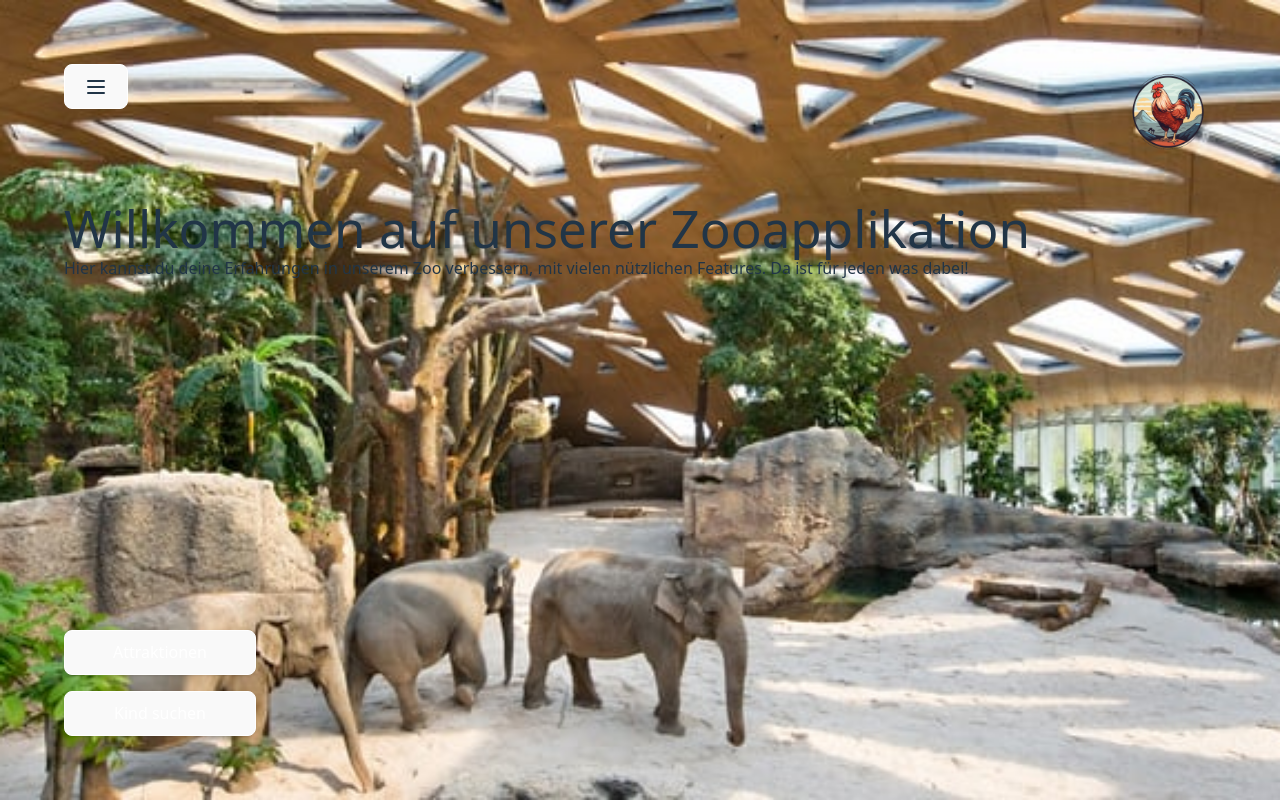
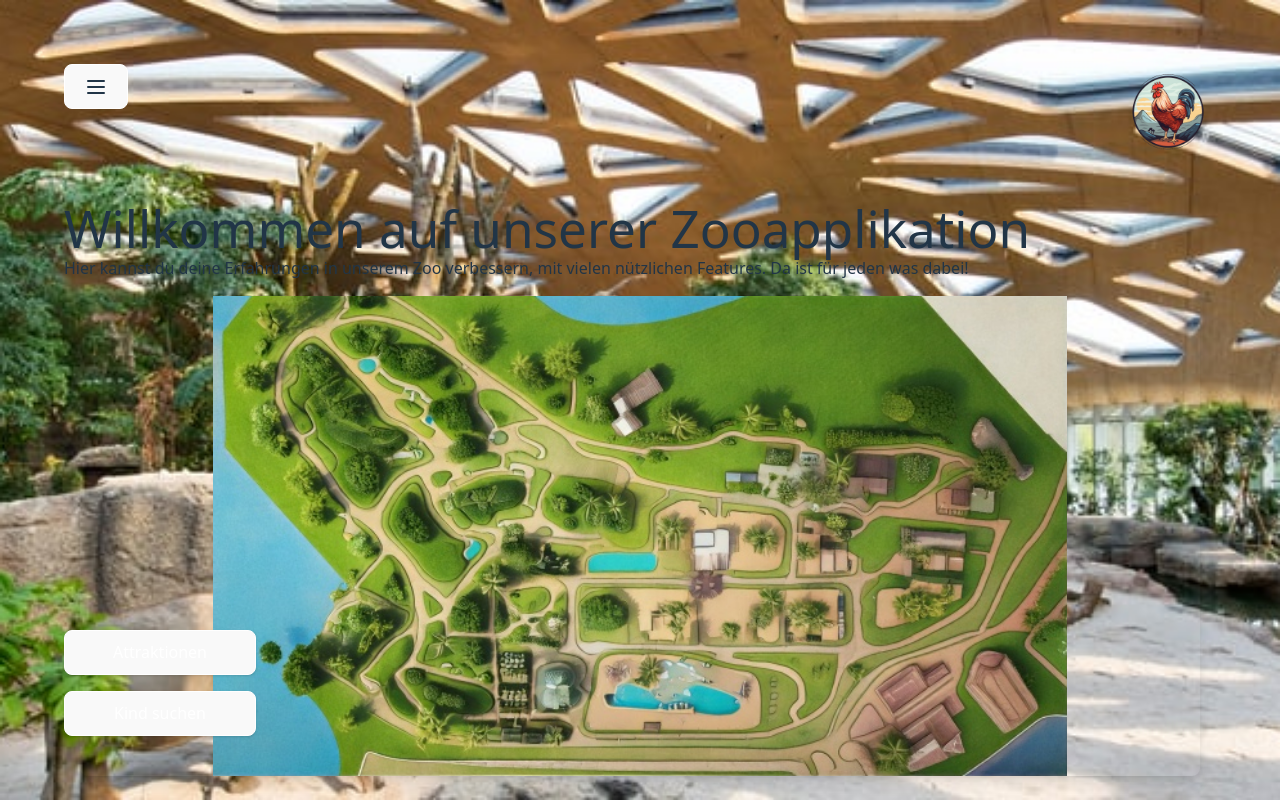
Before and after one commit to Stiwyy/ZooApplikation-SCRUM, a React (Vite) app: page / in a window 1280 px wide. Built offline with nearby package versions, Linux system fonts and the light colour scheme.

Commit message:
added zooplan and fixed some oopsies

```diff
--- a/src/App.jsx
+++ b/src/App.jsx
@@ -9,16 +9,23 @@ import Impressum from "./components/Impressum.jsx";
 import Datenschutzerklaerung from "./components/Datenschutzerklaerung.jsx";
 import Attraktionen from "./components/Attraktionen.jsx"
 import Map from "./components/Map.jsx";
+import ZooMap from "./assets/zoomap.jpg"
+
 
 function App() {
     const [activeComponent, setActiveComponent] = useState("Home");
 
     useEffect(() => {
         document.title = "Zoo Zürich";
-        document.querySelector("link[rel~='icon']")?.setAttribute("href", "/favicon.png") || document.head.appendChild(Object.assign(document.createElement("link"), {
-            rel: "icon",
-            href: "/favicon.png"
-        }));
+        const link = document.querySelector("link[rel~='icon']");
+        if (link) {
+            link.setAttribute("href", ZooLogo);
+        } else {
+            const newLink = document.createElement("link");
+            newLink.rel = "icon";
+            newLink.href = ZooLogo;
+            document.head.appendChild(newLink);
+        }
     }, []);
 
 
@@ -40,6 +47,7 @@ function App() {
             </div>
         </div>
 
+
         <div>
             {activeComponent === "Qrcode" && <QrCode/>}
             {activeComponent === "Home" && <Home/>}
@@ -48,6 +56,7 @@ function App() {
             {activeComponent === "Attraktionen" && <Attraktionen/>}
             {activeComponent === "Map" && <Map/>}
         </div>
+
 
         {!(activeComponent === "Datenschutzerklaerung" || activeComponent === "Impressum" || activeComponent === "Qrcode" || activeComponent === "Attraktionen") && (
             <div className="flex flex-col items-center gap-4 absolute bottom-0 left-0">
--- a/src/page/Home.jsx
+++ b/src/page/Home.jsx
@@ -1,8 +1,17 @@
+import ZooMap from "../assets/zoomap.jpg";
+
 export default function Home() {
     return(
         <>
             <h1>Willkommen auf unserer Zooapplikation</h1>
             <p>Hier kannst du deine Erfahrungen in unserem Zoo verbessern, mit vielen nützlichen Features. Da ist für jeden was dabei!</p>
+            <div className="flex justify-center items-center p-4">
+                <img
+                    src={ZooMap}
+                    alt="Zoo Karte"
+                    className="w-[90vw] h-[60vh] object-contain rounded-lg shadow-lg"
+                />
+            </div>
         </>
     )
 }
```
Also changed, not shown: src/assets/zoomap.jpg (added). Lines whose indentation alone changed are shown as unchanged.
